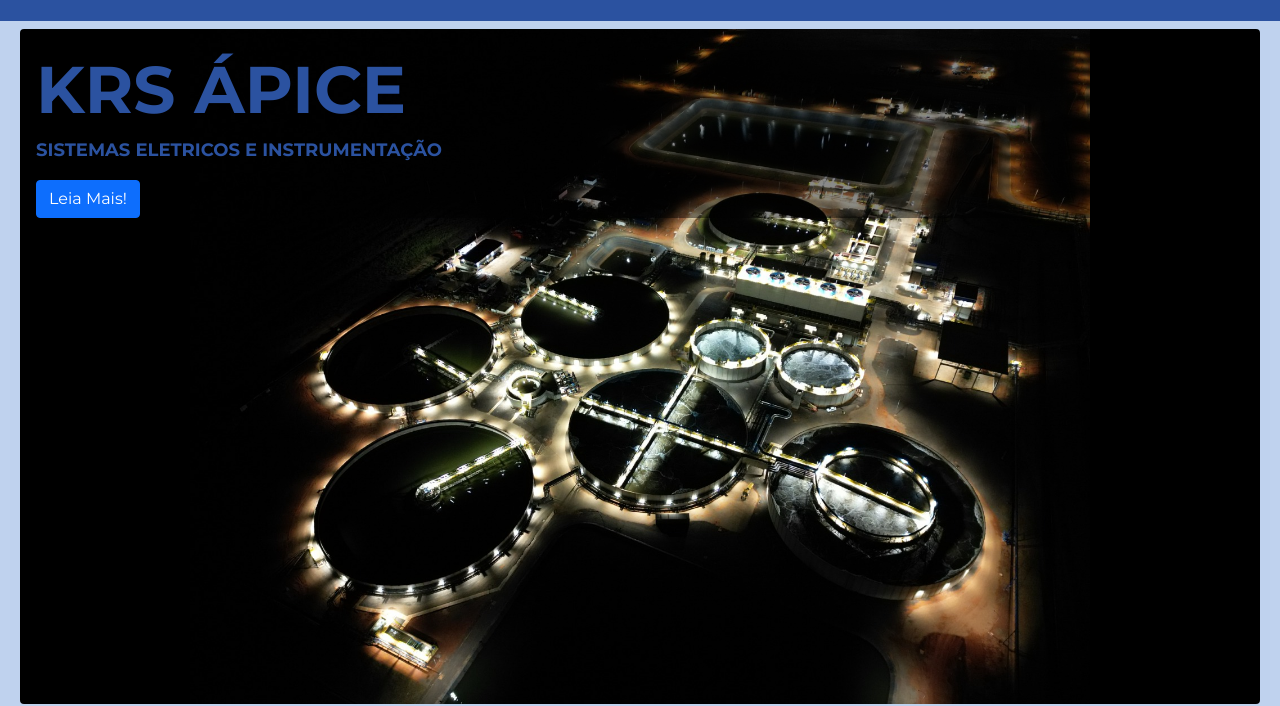
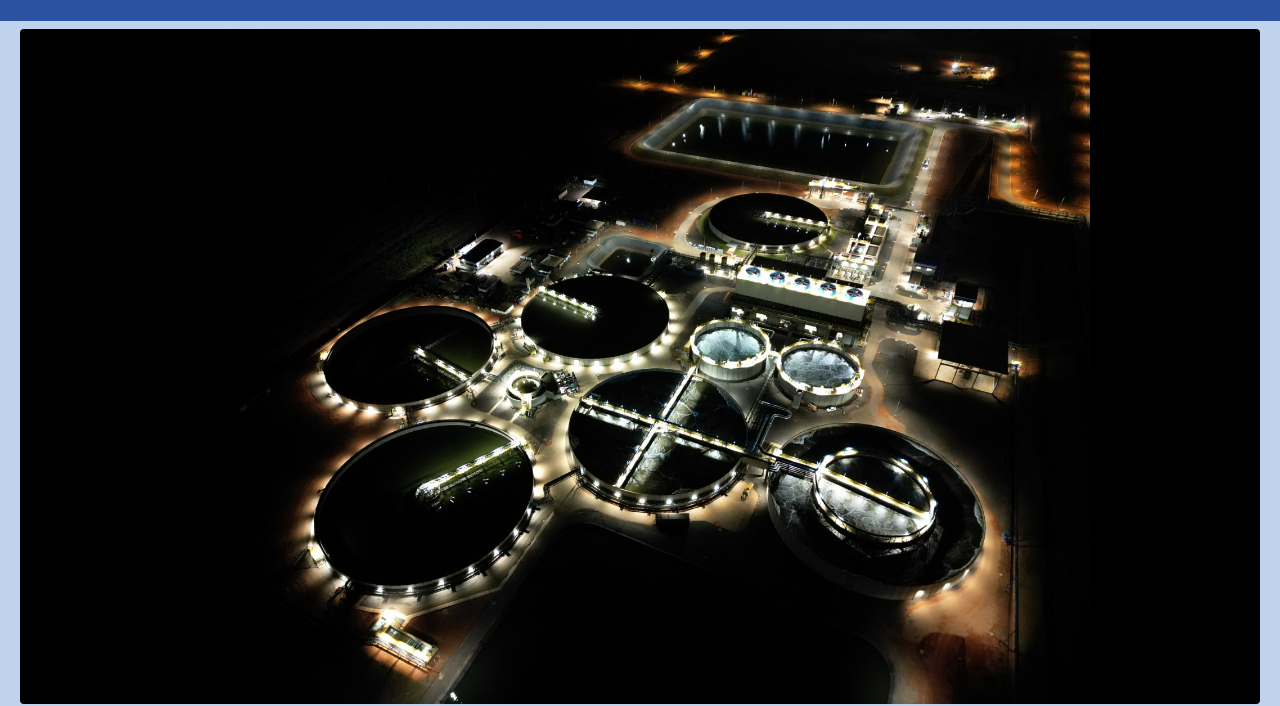
Before and after one commit to Gomez-Elc/site-krs-html, a plain HTML site: page index.html in a window 1280 px wide. Shown: the part 100-806 px from the top of the page. Drawn offline with nearby package versions, Linux system fonts and the light colour scheme.

Commit message:
fix issue #1

```diff
--- a/index.html
+++ b/index.html
@@ -108,13 +108,7 @@
           width="900"
         />
         <div class="card-img-overlay">
-          <div style="width: auto; margin-top: 5px; background: #00000075">
-            <h1 class="card-title" style="font-size: 66px;"><strong>KRS ÁPICE</strong></h1>
-            <p class="card-text" style="font-size: 18px;"><strong>SISTEMAS ELETRICOS E INSTRUMENTAÇÃO</strong></p>
-            <p class="card-text">
-              <a class="btn btn-primary" href="#ponto-inicio" role="button">Leia Mais!</a>
-            </p>
-          </div>
+
         </div>
       </div>
     </div>
```
